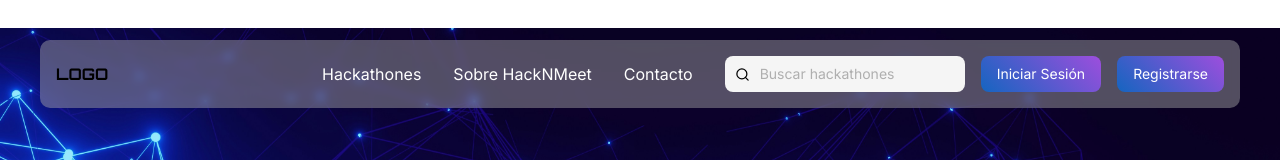
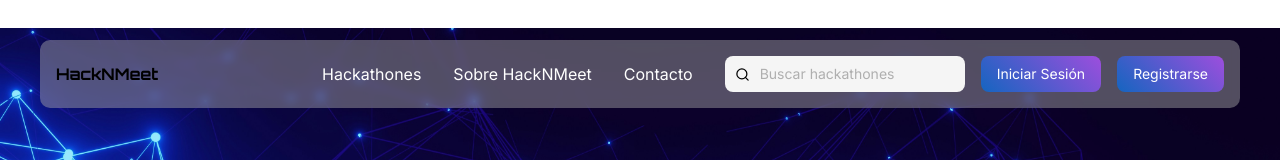
Before and after one commit to luciaSeo02/hackathonesFront, a React (Vite) app in the folder my-react-app/: page / in a window 1280 px wide. Shown: the top 160 px of the page. Built offline with nearby package versions, Linux system fonts and the light colour scheme; no server answers.

Commit message:
add 'logo'

```diff
--- a/my-react-app/src/components/HeaderComponent.jsx
+++ b/my-react-app/src/components/HeaderComponent.jsx
@@ -5,7 +5,7 @@ const HeaderComponent = () => {
     return (
         <header className="bg-[#afafaf70] backdrop-blur-sm sticky top-2.5 mx-10 p-2 rounded-lg flex justify-between items-center sm:top-10 sm:right-10 sm:left-10 sm:p-4 sm:rounded-[10px]">
             <Link to={'/'}>
-                <h3>LOGO</h3>
+                <h3>HackNMeet</h3>
             </Link>
 
             <NavBar />
```
